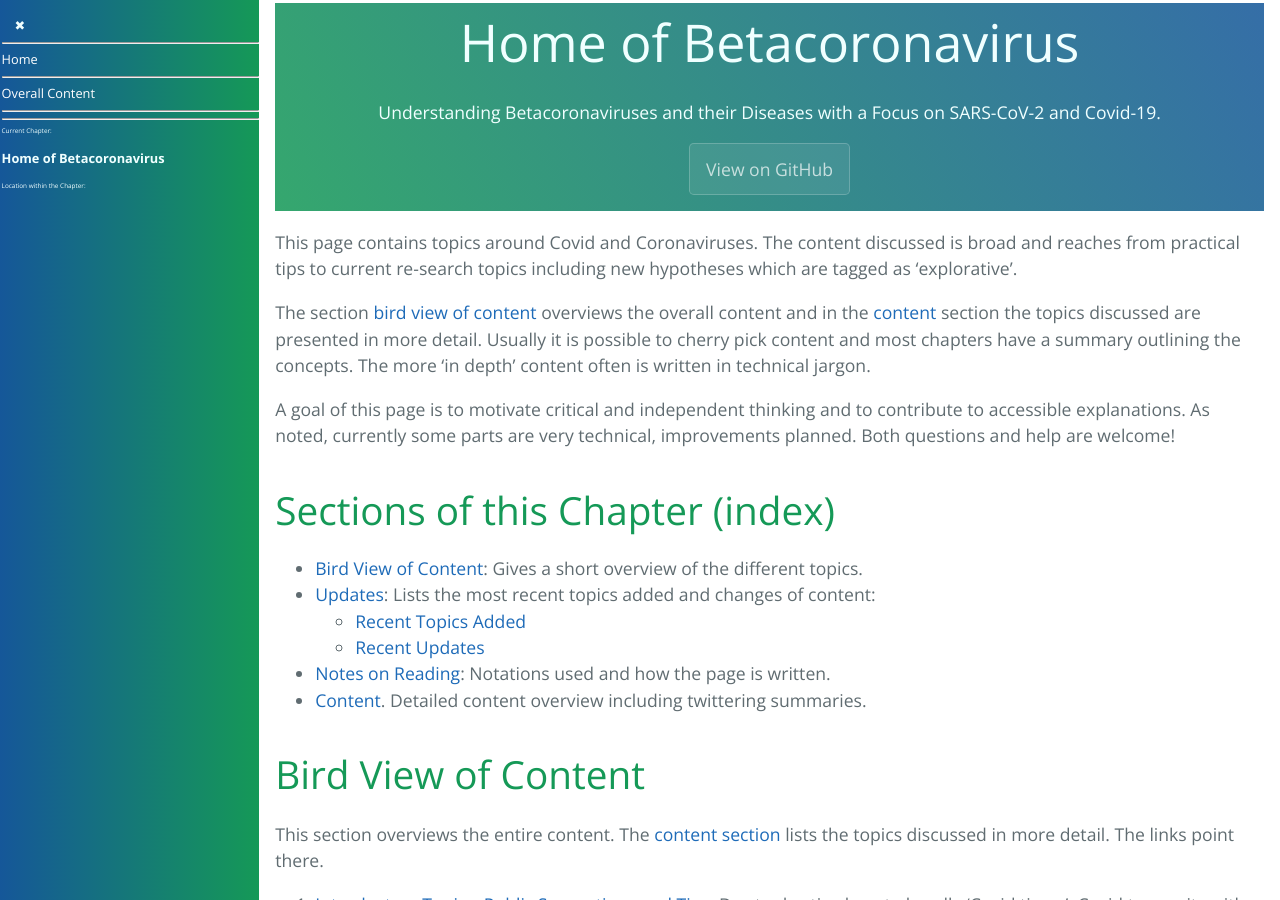
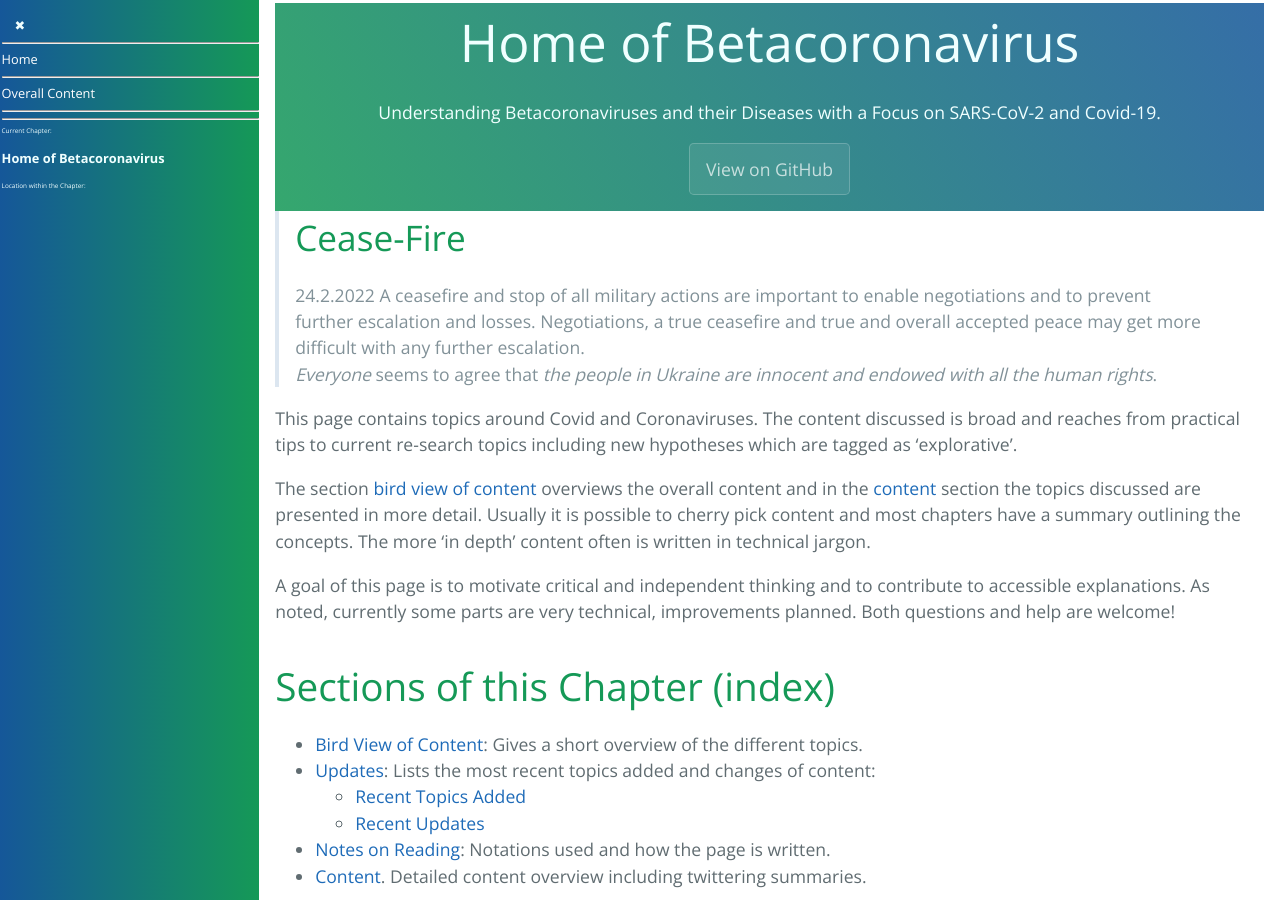
Before and after one commit to forestgrape/coronavirus, a Jekyll site: the page built from index.md, in a window 1280 px wide and 900 px high. Built offline with Jekyll 4.4.1, drawn with Linux system fonts in a browser that asks for light colours; our own code applies the rules of GitHub Pages for plain Markdown files; some of the changed text lies outside the part shown.

Commit message:
ceasefire in the Ukraine

```diff
--- a/index.md
+++ b/index.md
@@ -4,6 +4,19 @@ home: true
 technicality: 1
 explorative: 1
 ---
+
+> # Cease-Fire
+> 24.2.2022
+> A ceasefire and stop of all military actions are important to enable negotiations and to prevent further escalation and losses. Negotiations, a true ceasefire and true and overall accepted peace may get more difficult with any further escalation.
+> <br>
+> *Everyone* seems to agree that *the people in Ukraine are innocent and endowed with all the human rights*.
+
+
+
+
+
+
+
 
 
 # Understanding Betacoronaviruses and their Diseases
```
Also changed, not shown: other parts of index.md (+1 -1 lines).
